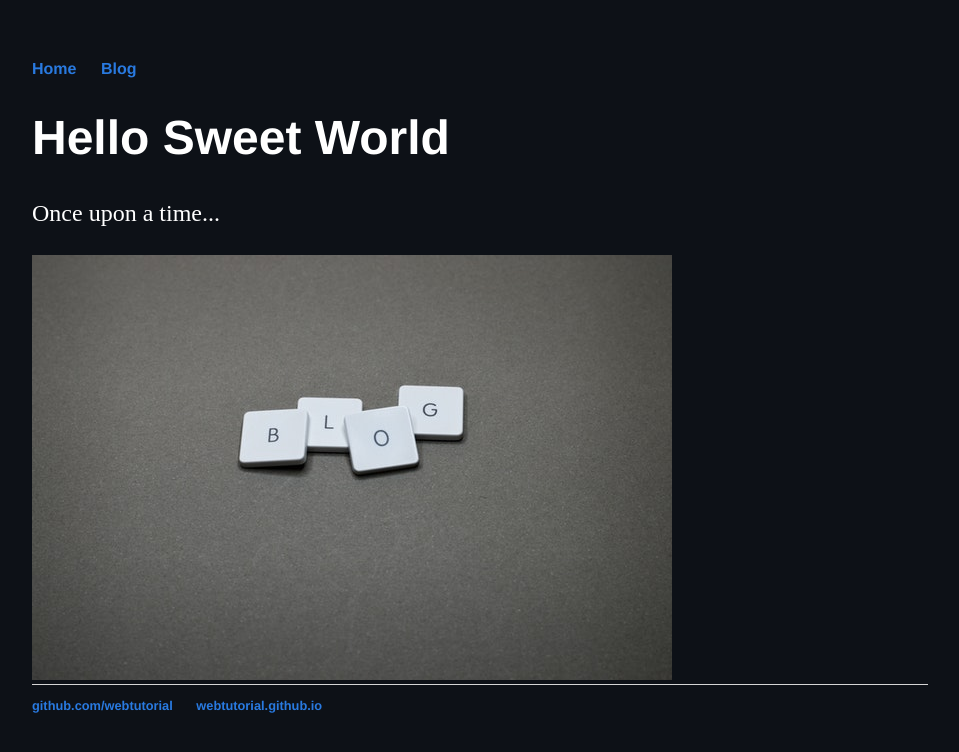
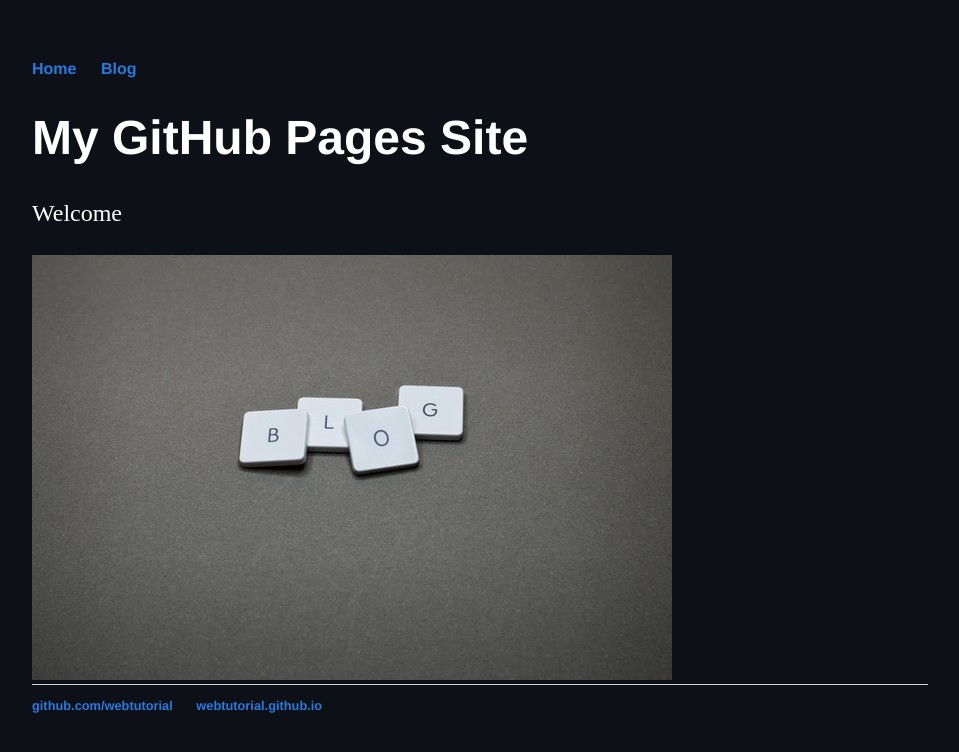
Before and after one commit to HWVictor/HWVictor.github.io, a Jekyll site: the page built from index.html, in a window 1280 px wide. Shown: the top 752 px of the page, without its empty margins (160-1119 px from the left). Built offline with Jekyll 4.4.1, drawn with Linux system fonts in a browser that asks for light colours.

Commit message:
Update index.html

```diff
--- a/index.html
+++ b/index.html
@@ -3,7 +3,7 @@ layout: default
 title: Web Programming
 ---
 <div class="blurb">
-  <h1>Hello Sweet World</h1>
-  <p>Once upon a time...</p>
+  <h1>My GitHub Pages Site</h1>
+  <p>Welcome</p>
   <img src="assets/images/pexels-miguel-á-padriñán-1591056 (1).jpg" alt="Miguel Á. Padriñán" width="640" height="425">
 </div>
```
